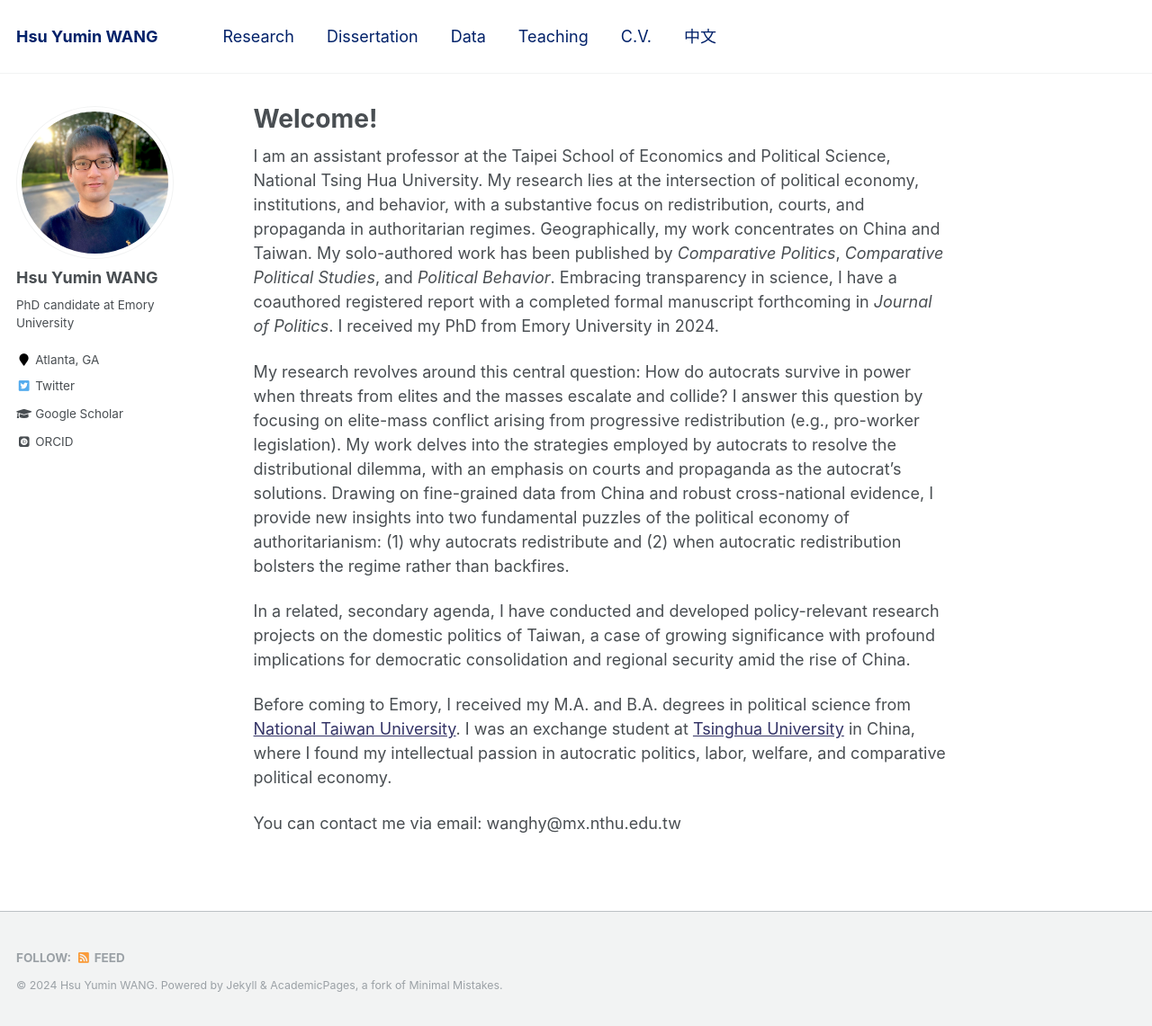
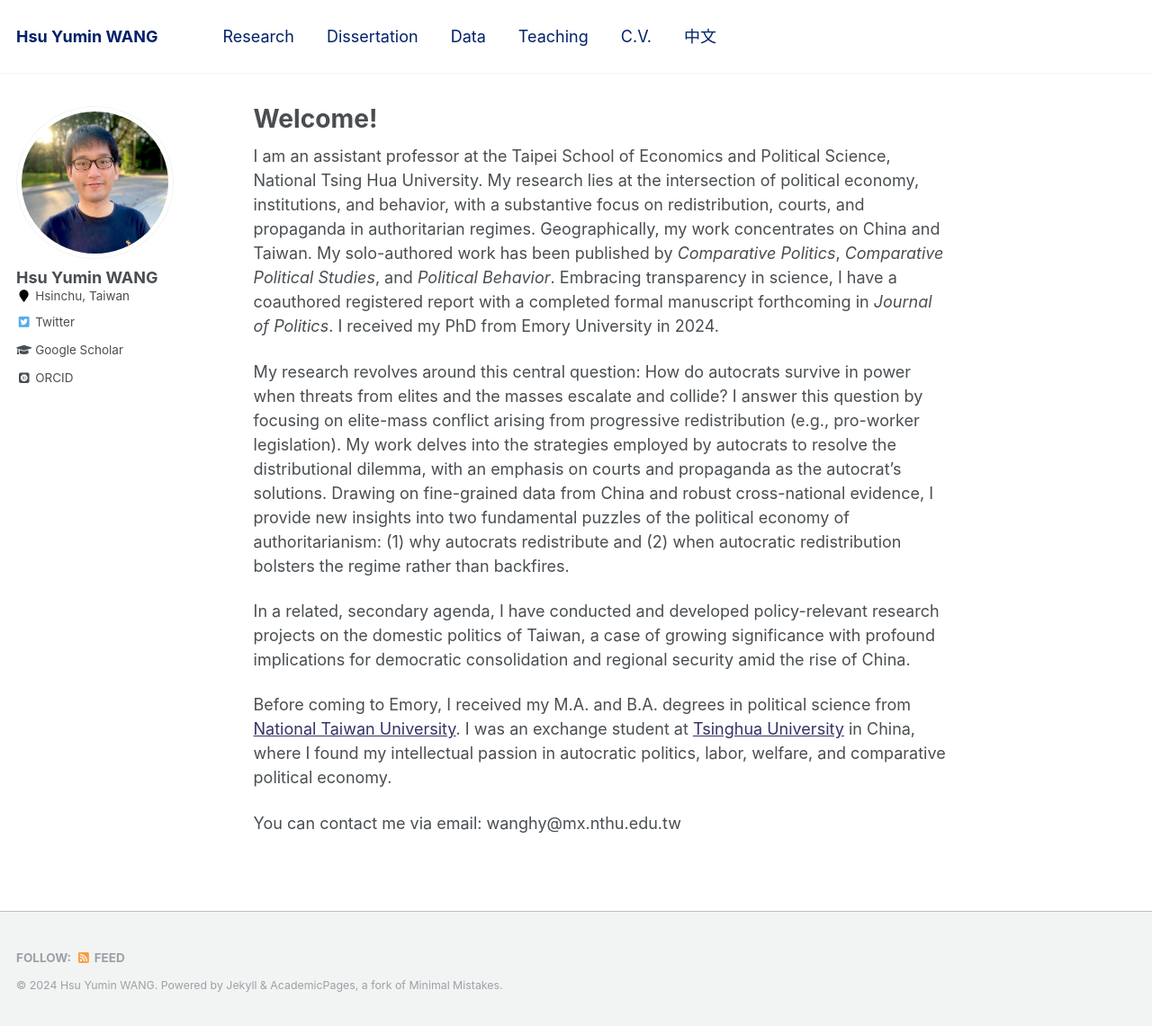
Before and after one commit to hsuyumin/hsuyumin.github.io, a Jekyll site: the page built from _pages/about.md, in a window 1280 px wide and 1141 px high. Shown: the whole window at 90% size. Built offline with Jekyll 4.4.1, drawn with Linux system fonts in a browser that asks for light colours; some web fonts are replaced.

```diff
--- a/_config.yml
+++ b/_config.yml
@@ -82,8 +82,8 @@ analytics:
 author:
   name             : "Hsu Yumin WANG"
   avatar           : "profile.jpg"
-  bio              : "PhD candidate at Emory University"
-  location         : "Atlanta, GA"
+  bio              :
+  location         : "Hsinchu, Taiwan"
   employer         :
   pubmed           :
   googlescholar    : "https://scholar.google.com.tw/citations?user=OcNF_KIAAAAJ&hl=en"
```
